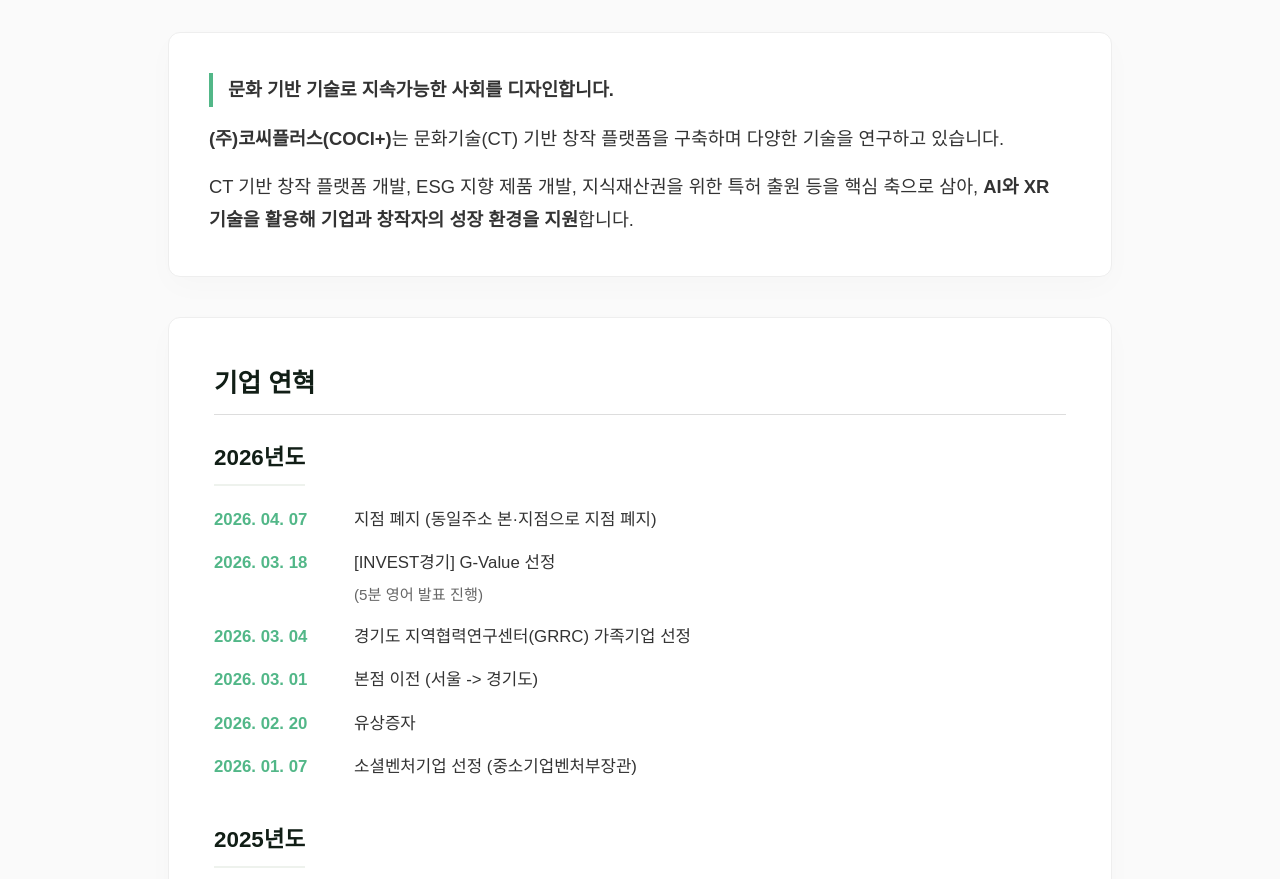
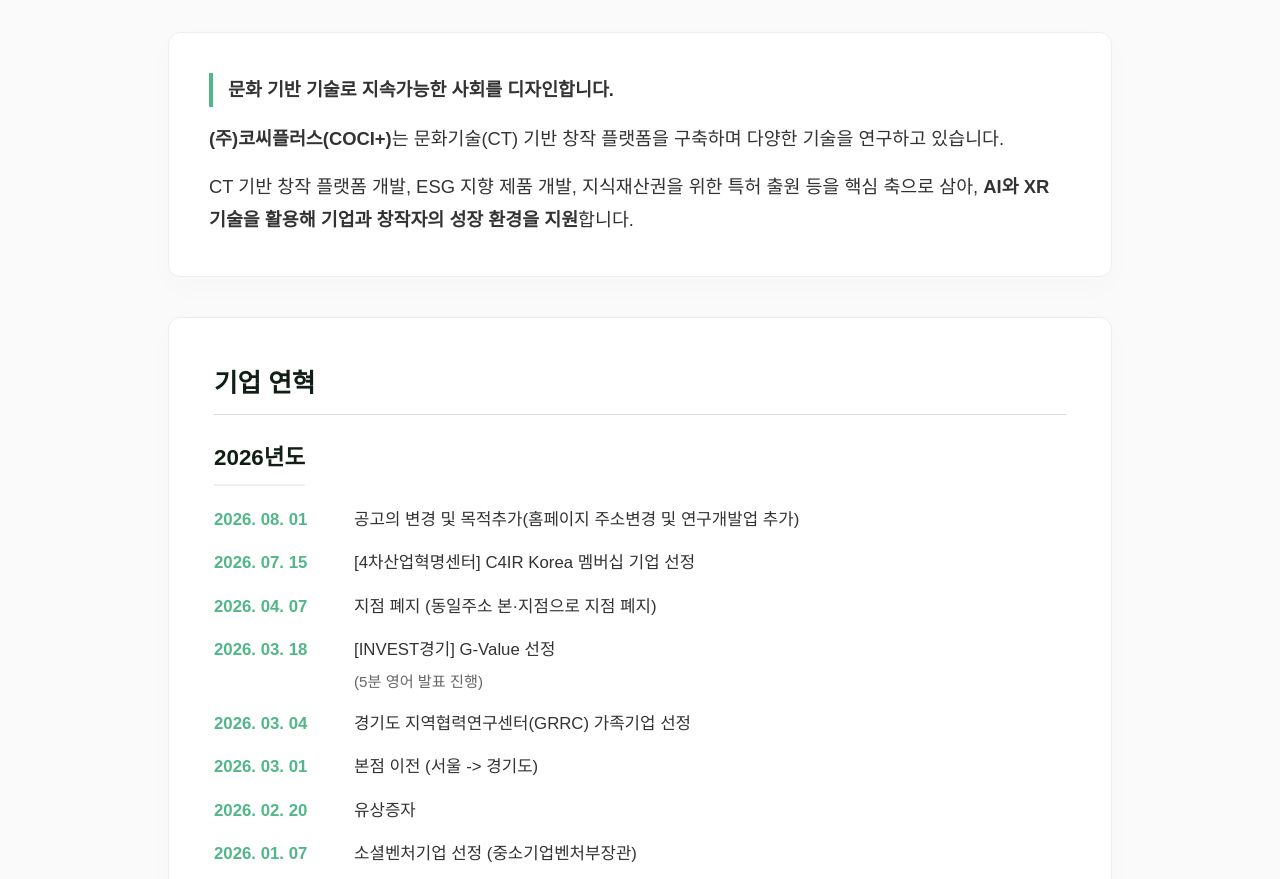
Before and after one commit to MyeongRan/GLM_COCIX, a plain HTML site: page company-coci.html in a window 1280 px wide. Shown: the part 221-1100 px from the top of the page. Drawn offline with Linux system fonts and the light colour scheme.

Commit message:
Update company history with 2026 changes
Added history entries for changes in 2026.

```diff
--- a/company-coci.html
+++ b/company-coci.html
@@ -99,6 +99,14 @@
                     <h3>2026년도</h3>
                     <ul class="history-list">
                         <li>
+                            <span class="history-date">2026. 08. 01</span>
+                            <span class="history-content"> 공고의 변경 및 목적추가(홈페이지 주소변경 및 연구개발업 추가)</span>
+                        </li>
+                         <li>
+                            <span class="history-date">2026. 07. 15</span>
+                            <span class="history-content">[4차산업혁명센터] C4IR Korea 멤버십 기업 선정</span>
+                        </li>
+                        <li>
                             <span class="history-date">2026. 04. 07</span>
                             <span class="history-content">지점 폐지 (동일주소 본·지점으로 지점 폐지)</span>
                         </li>
```
